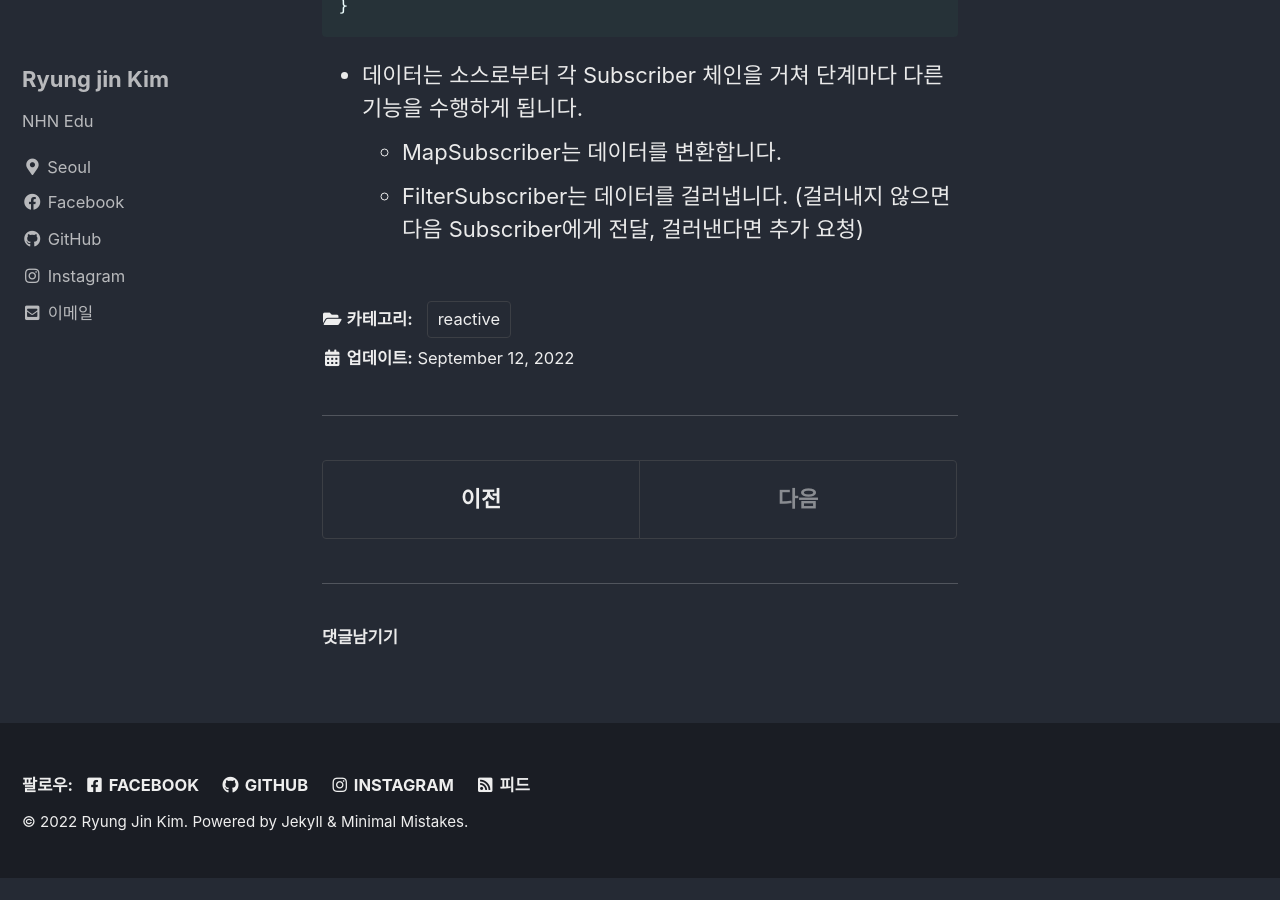
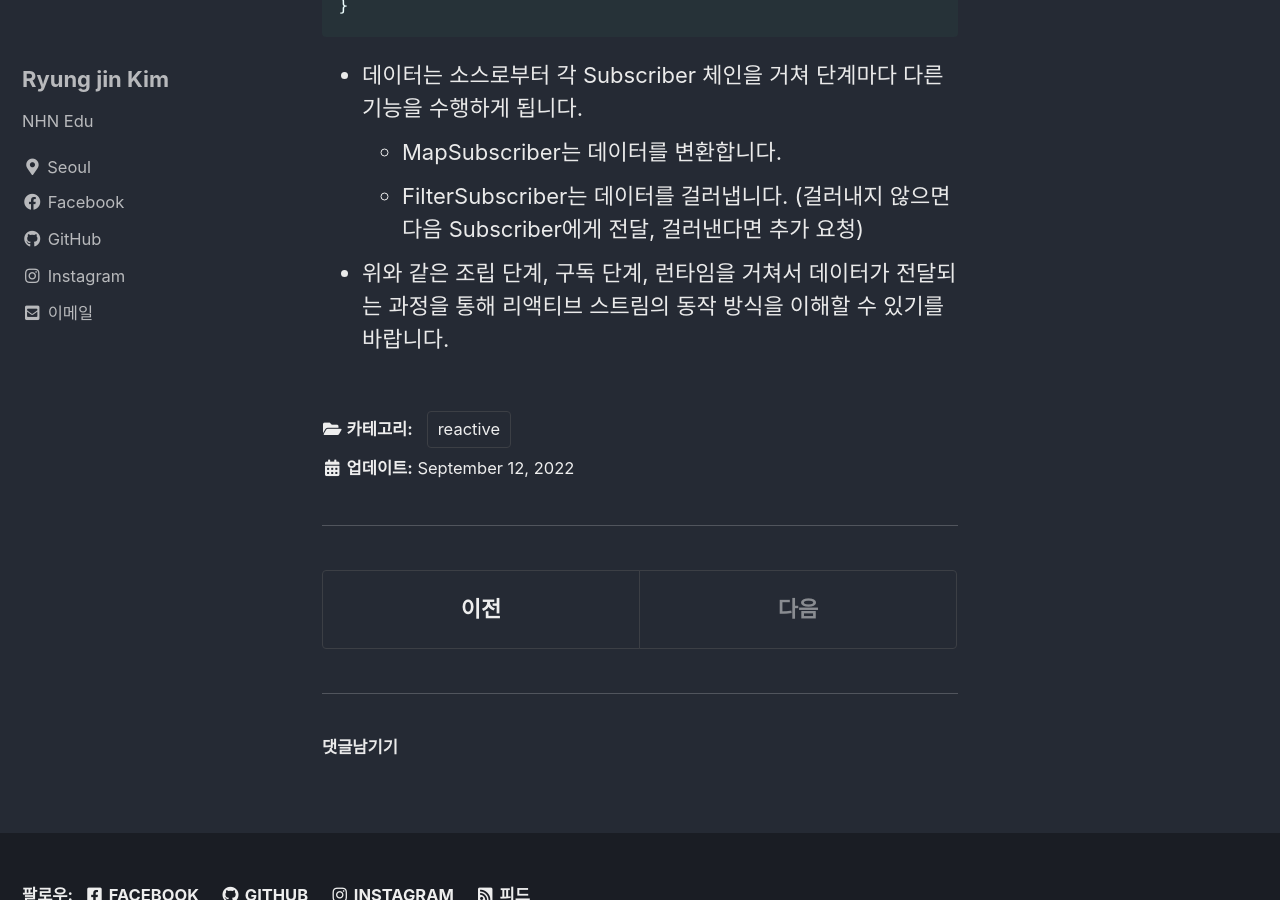
Before and after one commit to RATIONAL331/rational331.github.io, a Jekyll site: the page built from _posts/2022-09-25-hello-reactor-advanced-1.md, in a window 1280 px wide and 900 px high, scrolled down 27245 px. Built offline with Jekyll 4.4.1, drawn with Linux system fonts in a browser that asks for light colours; cached includes are drawn as plain includes; comment, search, counter and statistics services are not loaded; before the commit the page ends 28123 px from its top, so only the background shows below that.

Commit message:
[2022-09-25] 리액터 심화 - 1 - 05

```diff
--- a/_posts/2022-09-25-hello-reactor-advanced-1.md
+++ b/_posts/2022-09-25-hello-reactor-advanced-1.md
@@ -828,3 +828,4 @@ Subscription.request(10) {
 * 데이터는 소스로부터 각 Subscriber 체인을 거쳐 단계마다 다른 기능을 수행하게 됩니다.
     * MapSubscriber는 데이터를 변환합니다.
     * FilterSubscriber는 데이터를 걸러냅니다. (걸러내지 않으면 다음 Subscriber에게 전달, 걸러낸다면 추가 요청)
+* 위와 같은 조립 단계, 구독 단계, 런타임을 거쳐서 데이터가 전달되는 과정을 통해 리액티브 스트림의 동작 방식을 이해할 수 있기를 바랍니다.
```
